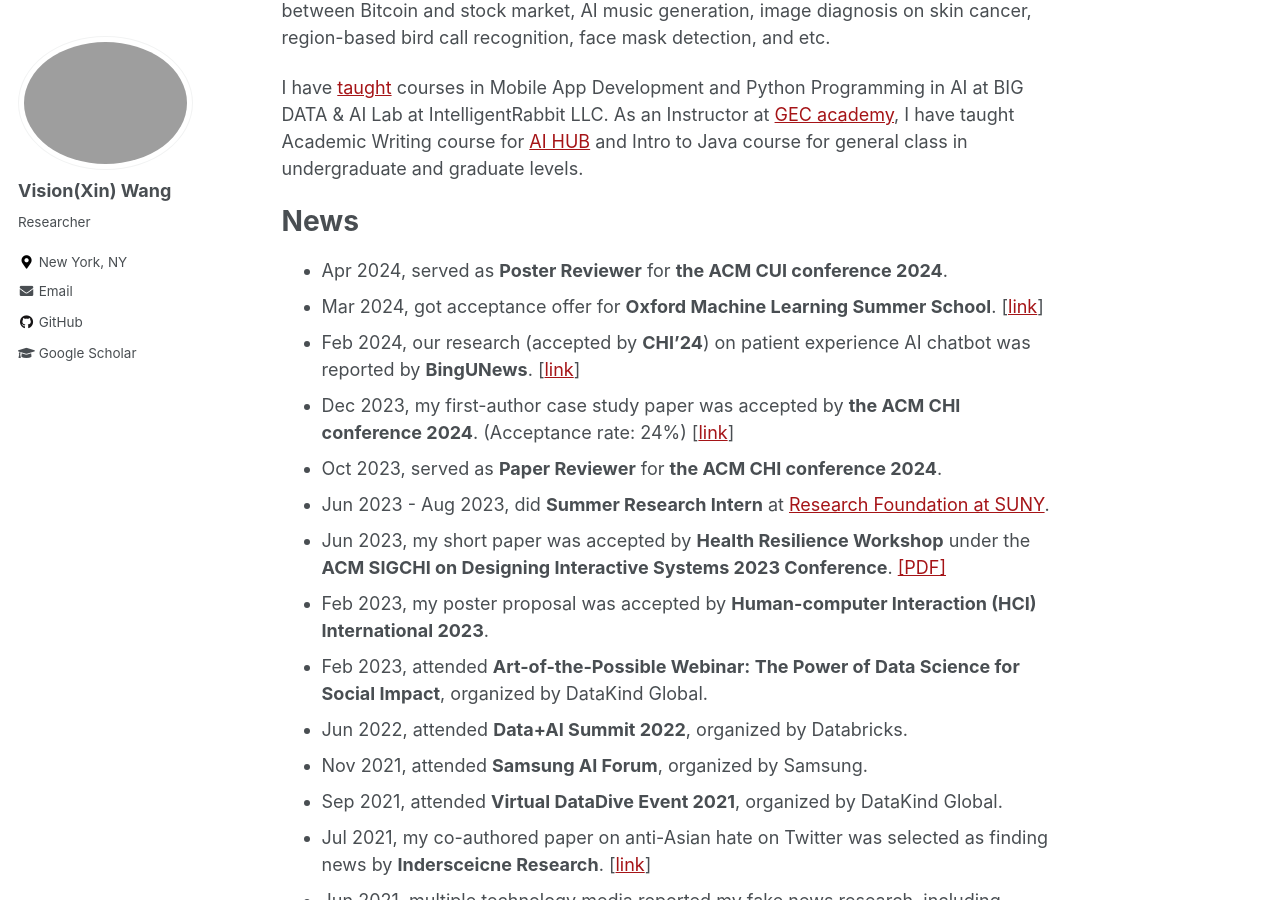
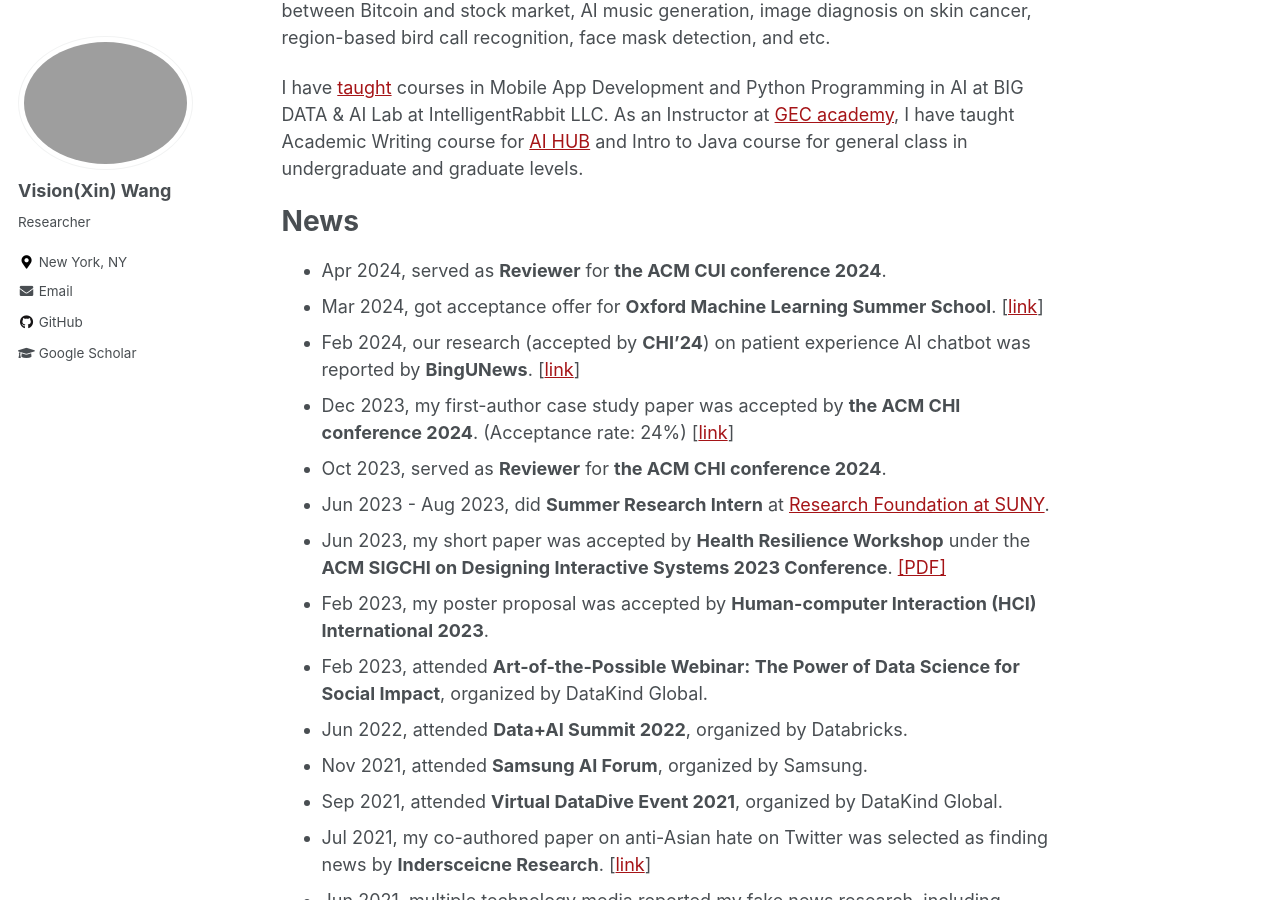
Before and after one commit to xin-wang-kr/xin-wang-kr.github.io, a Jekyll site: the page built from _pages/about.md, in a window 1280 px wide and 900 px high, scrolled down 619 px. Built offline with Jekyll 4.4.1, drawn with Linux system fonts in a browser that asks for light colours.

Commit message:
Update about.md

```diff
--- a/_pages/about.md
+++ b/_pages/about.md
@@ -26,11 +26,11 @@ I have [taught](teaching) courses in Mobile App Development and Python Programmi
 As an Instructor at [GEC academy](https://www.gecacademy.com/), I have taught Academic Writing course for [AI HUB](https://www.gecacademy.com/ai-hub) and Intro to Java course for general class in undergraduate and graduate levels.
 
 # News
-* Apr 2024, served as __Poster Reviewer__ for __the ACM CUI conference 2024__.
+* Apr 2024, served as __Reviewer__ for __the ACM CUI conference 2024__.
 * Mar 2024, got acceptance offer for __Oxford Machine Learning Summer School__. [[link](https://www.oxfordml.school/)]
 * Feb 2024, our research (accepted by __CHI'24__) on patient experience AI chatbot was reported by __BingUNews__. [[link](https://www.binghamton.edu/news/story/4765/watson-graduate-students-implement-ai-in-healthcare-practice-as-final-project)]
 * Dec 2023, my first-author case study paper was accepted by __the ACM CHI conference 2024__. (Acceptance rate: 24%) [[link](https://xin-wang-kr.github.io/px-collection-AI-chatbot/)]
-* Oct 2023, served as __Paper Reviewer__ for __the ACM CHI conference 2024__.
+* Oct 2023, served as __Reviewer__ for __the ACM CHI conference 2024__.
 * Jun 2023 - Aug 2023, did __Summer Research Intern__ at [Research Foundation at SUNY](https://www.rfsuny.org/).
 * Jun 2023, my short paper was accepted by __Health Resilience Workshop__ under the __ACM SIGCHI on Designing Interactive Systems 2023 Conference__. [[PDF]](https://bpb-us-e1.wpmucdn.com/sites.psu.edu/dist/0/165972/files/2023/07/Xin-Wang-Improving-Patient-Experience-Feedback-Collection-for-Healthcare-Providers-through-Human-centered-Chatbot-Application.pdf)
 * Feb 2023, my poster proposal was accepted by __Human-computer Interaction (HCI) International 2023__.
```
